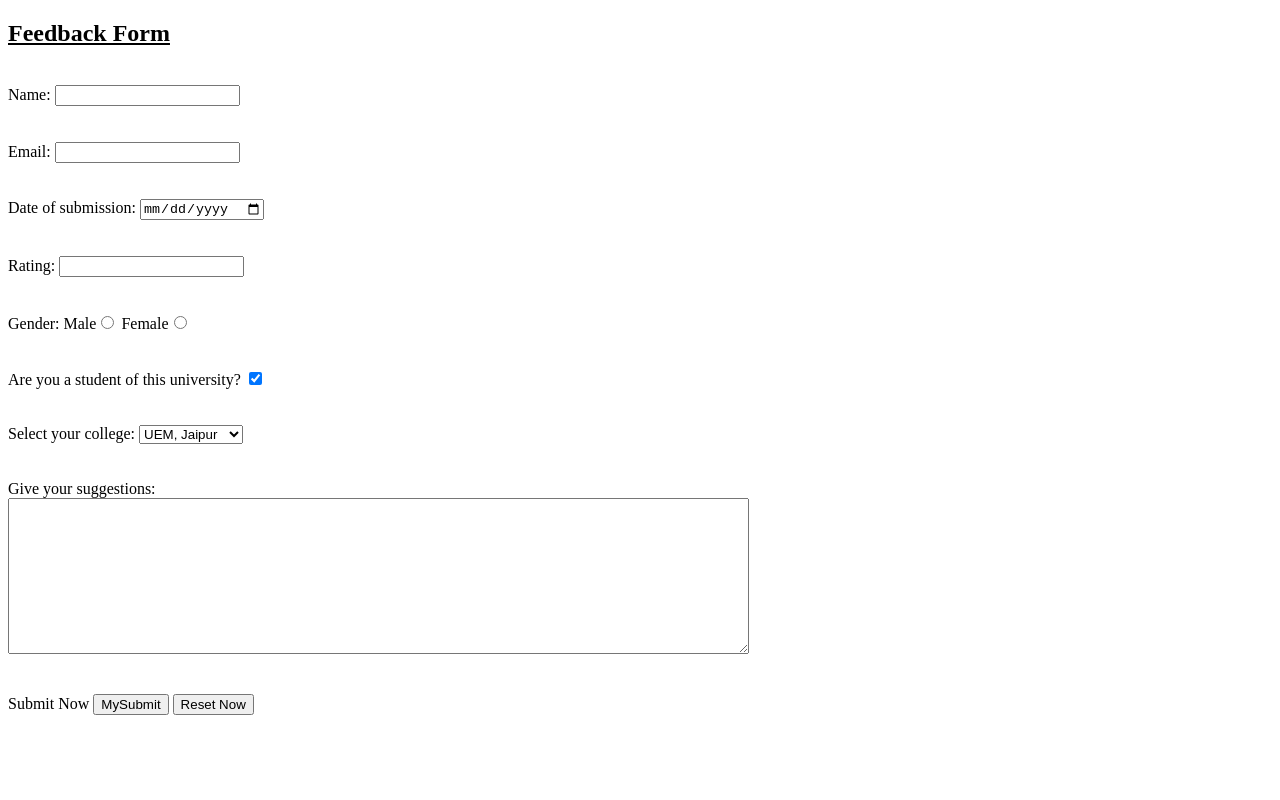
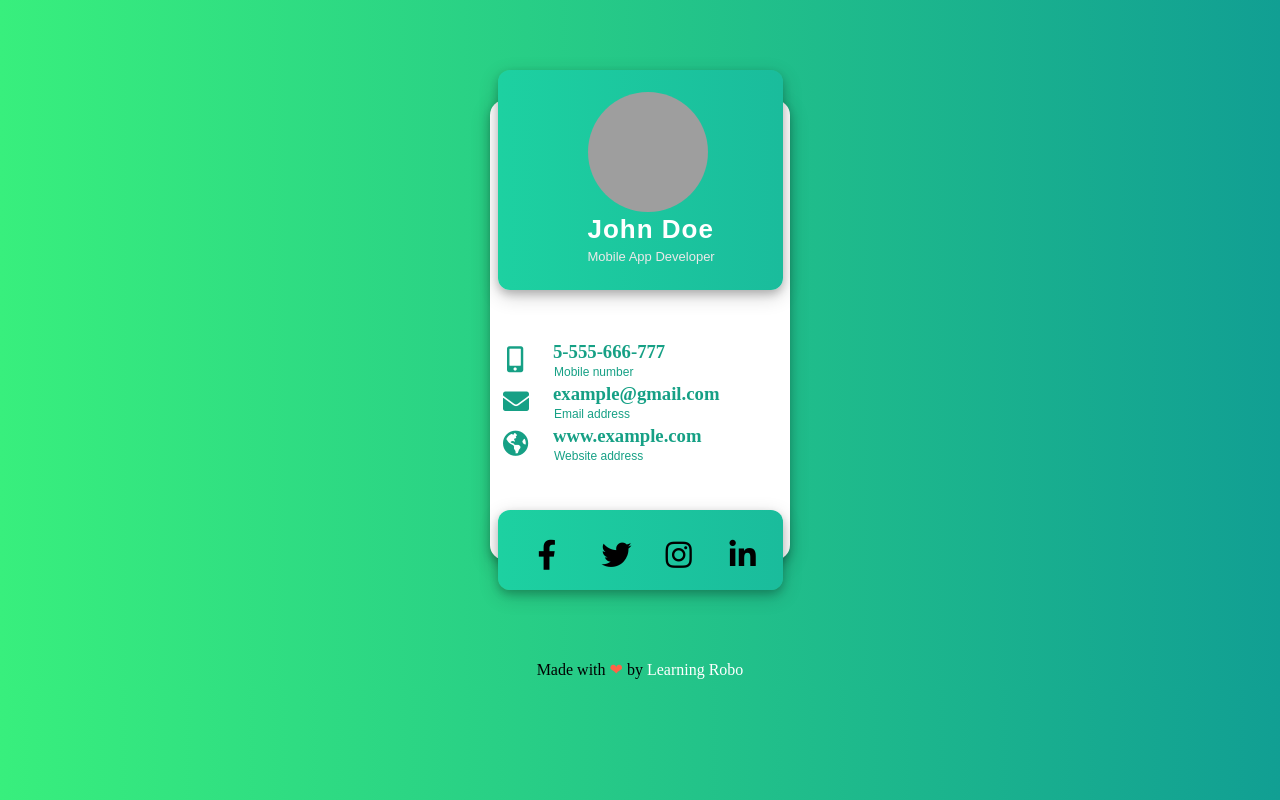
Before and after one commit to GoddamSam/Simple-Website, a plain HTML site: page feedback.html in a window 1280 px wide. Drawn offline with Linux system fonts and the light colour scheme; grey boxes are pictures that could not be loaded.

Commit message:
files modified

```diff
--- a/feedback.html
+++ b/feedback.html
@@ -2,45 +2,52 @@
 <html lang="en">
 <head>
     <meta charset="UTF-8">
+    <link rel="stylesheet" href="./fireworks.css">
     <meta name="viewport" content="width=device-width, initial-scale=1.0">
-    <title>Feedback Form</title>
+    <link rel="stylesheet" href="https://cdnjs.cloudflare.com/ajax/libs/font-awesome/5.12.1/css/all.min.css">
+    <title>Business card || Learningrobo</title>
 </head>
 <body>
-    <h2><u>Feedback Form</u></h2>
-    <br>
-    <form action="hello.js">
-        <label for="name">Name:</label>
-        <input type="text" name="MyName" id="name">
-        <br><br><br>
-        <label for="ema">Email:</label>
-        <input type="email" name="MyEmail" id="ema">
-        <br><br><br>
-        <label for="dos">Date of submission:</label>
-        <input type="date" name="MyDOS" id="dos">
-        <br><br><br>
-        <label for="rate">Rating:</label>
-        <input type="number" name="MyRating" id="rate">
-        <br><br><br>
-        <label for="gend">Gender:</label>
-        Male<input type="radio" name="MyGender" > Female<input type="radio" name="MyGender" id="gend">
-        <br><br><br>
-        <label for="if">Are you a student of this university?</label>
-        <input type="checkbox" name="MyStatus" checked id="if">
-        <br><br><br>
-        <label for="coll">Select your college:</label>
-         <select name="MyCollege" id="coll">
-            <option value="IEMK" >IEM, Kolkata</option>
-            <option value="UEMK">UEM, Kolkata</option>
-            <option value="UEMJ" selected>UEM, Jaipur</option>
-        </select>
-        <br><br><br>
-        <label for="sugg">Give your suggestions:</label>
-
-        <br>
-        <textarea name="MySugg" rows="10" cols="90" id="sugg"></textarea>
-        <br><br><br>
-        Submit Now  <input type="submit" value="MySubmit">   <input type="reset" value="Reset Now">
-
-    </form>
-</body>
-</html>
+    <div class="card">
+        <div class="header">
+            <img src="https://cdn.pixabay.com/photo/2018/11/13/21/43/instagram-3814049__480.png">
+            <h3>John Doe</h3>
+            <p>Mobile App Developer</p>
+        </div>
+        <div class="body">
+            <ul>
+                <li>
+                    <h3>5-555-666-777</h3>
+                    <p>Mobile number</p>
+                    <i class="fas fa-mobile-alt"></i>
+                </li>
+                <li>
+                    <h3>example@gmail.com</h3>
+                    <p>Email address</p>
+                    <i class="fas fa-envelope"></i>
+                </li>
+                <li>
+                    <h3>www.example.com</h3>
+                    <p>Website address</p>
+                    <i class="fas fa-globe-americas"></i>
+                </li>
+            </ul>
+        </div>
+        <div class="footer">
+            <ul>
+                <li>
+                    <i class="fab fa-facebook-f"></i>
+                </li>
+                <li>
+                    <i class="fab fa-twitter"></i>
+                </li>
+                <li>
+                    <i class="fab fa-instagram"></i>
+                </li>
+                <li>
+                    <i class="fab fa-linkedin-in"></i>
+                </li>
+            </ul>
+        </div>
+    </div>
+    <div class="credit">Made with <span style="color:tomato">❤</span> by <a  href="https://www.learningrobo.com/">Learning Robo</a></div>
--- /dev/null
+++ b/fireworks.css
@@ -0,0 +1,188 @@
+
+body{
+    background: #11998e;
+    /* background: -webkit-linear-gradient(to right, #38ef7d, #11998e);  */
+    background: linear-gradient(to right, #38ef7d, #119f93);
+}
+
+.card {
+    position: relative;
+    height: 460px;
+    width: 300px;
+    background-color: #fff;
+    margin: 100px auto;
+    border-radius: 15px;
+    box-shadow: 0 4px 8px 0 rgba(0, 0, 0, 0.2), 0 6px 20px 0 rgba(0, 0, 0, 0.19);
+}
+
+.header {
+    position: relative;
+    height: 220px;
+    width: 95%;
+    margin:0 auto;
+    left: 0;
+    right: 0;
+    top: -30px;
+    border-radius: 12px;
+    box-shadow: 0 4px 8px 0 rgba(0, 0, 0, 0.2), 0 6px 20px 0 rgba(0, 0, 0, 0.19);
+    background-image: linear-gradient(to right, #1dd1a1, #1abc9c);
+}
+
+.header img {
+    position: absolute;
+    height: 120px;
+    width: 120px;
+    border-radius: 50%;
+    left: 90px;
+    top: 22px;
+}
+
+.header h3 {
+    position: absolute;
+    font-family: sans-serif;
+    color: white;
+    font-size: 26px;
+    font-weight: 600;
+    letter-spacing: 1px;
+    top: 118px;
+    left: 90px;
+}
+
+.header p {
+    position: absolute;
+    font-family: sans-serif;
+    color: rgb(236, 233, 233);
+    font-size: 13px;
+    top: 166px;
+    left: 90px
+}
+
+.body {
+    position: absolute;
+    height: 126px;
+    left: 5px;
+    right: 5px;
+    top: 52%;
+    border-radius: 12px;
+}
+
+.body ul {
+    position: absolute;
+    left: 0;
+    bottom: 0;
+    right: 0;
+    top: 0;
+
+}
+
+.body ul li {
+    position: absolute;
+    list-style: none;
+    display: block;
+    height: 40px;
+    width: 100%;
+    left: 0;
+    right: 0;
+    border-radius: 12px;
+    background-color: transparent;
+    transition: all .3s ease-in-out;
+}
+
+.body ul li p,
+h3,
+i {
+    position: absolute;
+}
+
+.body ul li h3 {
+    top: -17px;
+    left: 58px;
+    color: #16a085;
+
+}
+
+.body ul li p {
+    top: 14px;
+    left: 59px;
+    font-size: 12px;
+    font-family: sans-serif;
+    color: #16a085;
+}
+
+.body ul li i {
+    left: 8px;
+    top: 7px;
+    color: #16a085;
+    font-size: 26px;
+}
+
+.body ul li:nth-child(1) {
+    top: -16px;
+}
+
+.body ul li:nth-child(2) {
+    top: 26px;
+}
+
+.body ul li:nth-child(3) {
+    top: 68px;
+}
+
+.body ul li:nth-child(1) i {
+    left: 12px;
+}
+
+.body li:hover {
+    background-color: #16a085;
+    cursor: pointer;
+}
+
+.body li:hover i{color:#fff}
+.body li:hover h3{color:#fff}
+.body li:hover p{color:#fff}
+/*footer*/
+
+.footer {
+    position: absolute;
+    height: 80px;
+    bottom: -30px;
+    left: 0;
+    right: 0;
+    border-radius: 12px;
+    width:95%;
+    margin: 0 auto;
+    box-shadow: 0 4px 8px 0 rgba(0, 0, 0, 0.2), 0 6px 20px 0 rgba(0, 0, 0, 0.19);
+    background-image: linear-gradient(to right, #1dd1a1, #1abc9c);
+}
+
+.footer ul {
+    position: absolute;
+    left: -60px;
+}
+
+.footer ul li {
+    display: inline-block;
+    margin-left: 60px;
+}
+
+.footer ul li i {
+    font-size: 30px;
+    color: #000;
+    transition: all .3s ease-in;
+}
+
+.footer ul li:hover i {
+    transform: scale(0.9);
+    color: #fff;
+    cursor: pointer;
+}
+
+.credit a{
+    text-decoration: none;
+    color: #fff;
+
+  }
+
+  .credit{
+    text-align: center;
+  }
```
Also changed, not shown: fireworks.html (deleted, +0 -21 lines).
